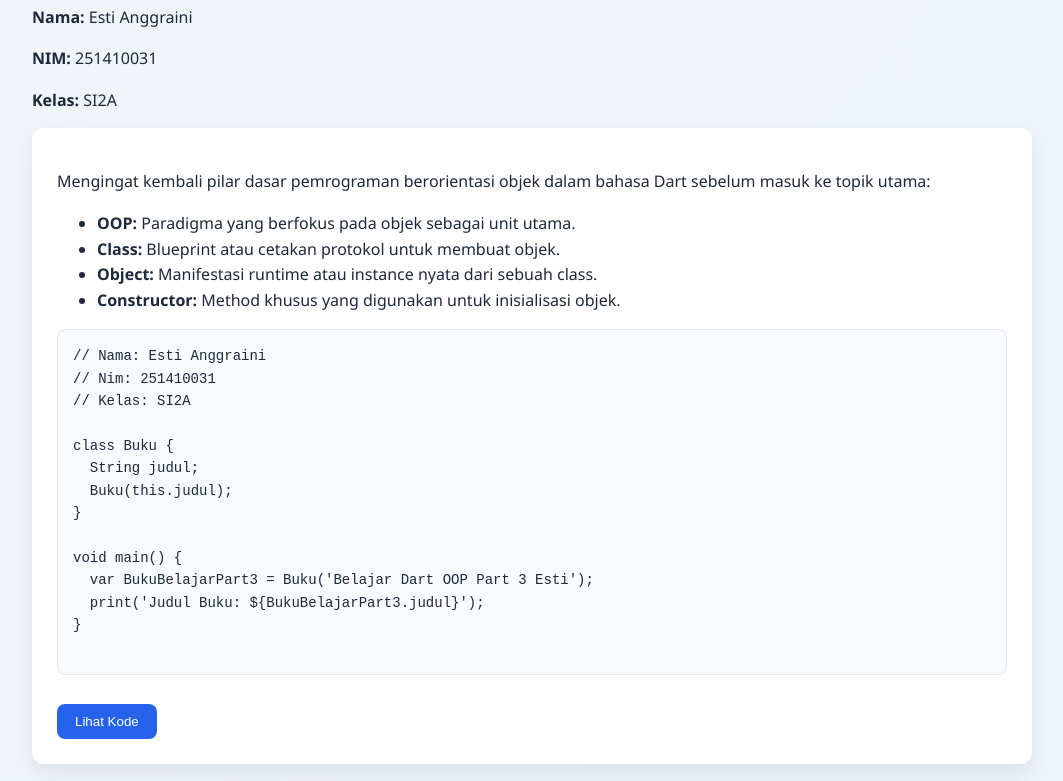
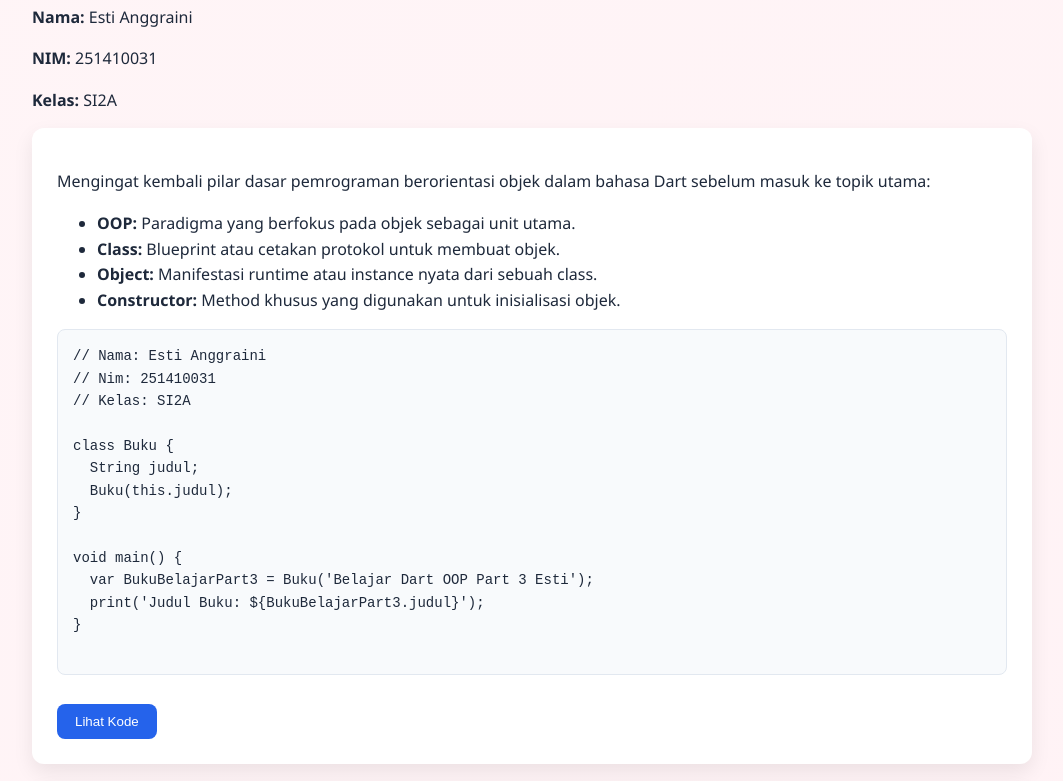
Before and after one commit to EstiAnggraini/tugasestianggraini_3, a plain HTML site: page index.html in a window 1280 px wide. Shown: the part 124-905 px from the top of the page, without its empty margins (108-1171 px from the left). Drawn offline with Linux system fonts and the light colour scheme.

Commit message:
Update index.html

```diff
--- a/index.html
+++ b/index.html
@@ -11,7 +11,7 @@
       font-family: 'Segoe UI', Arial, sans-serif;
       margin: 0;
       padding: 40px 20px;
-      background: linear-gradient(135deg, #f1f5f9, #dbeafe);
+      background: linear-gradient(135deg, #fff5f7, #ffe4ec);
       line-height: 1.6;
       color: #1e293b;
     }
```
